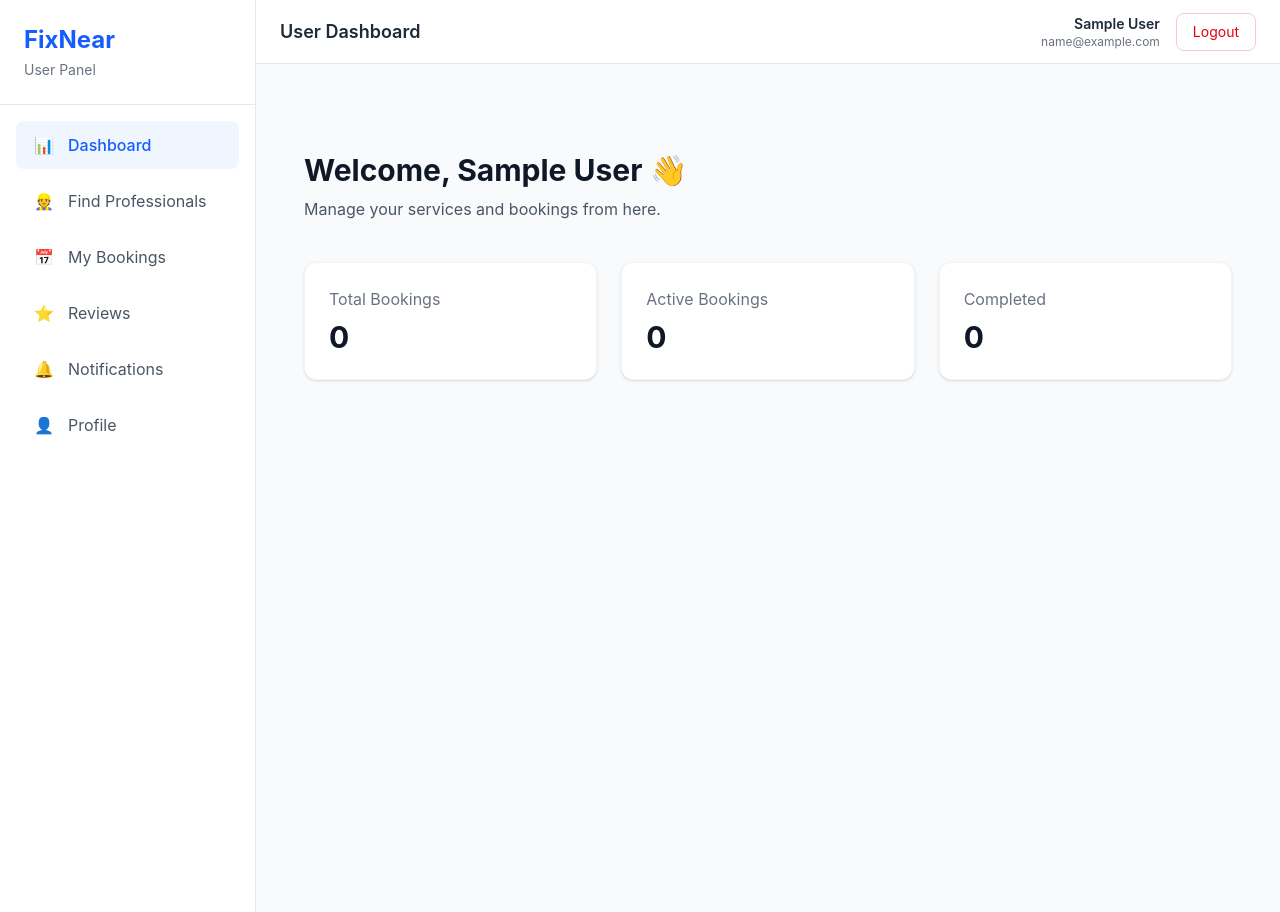
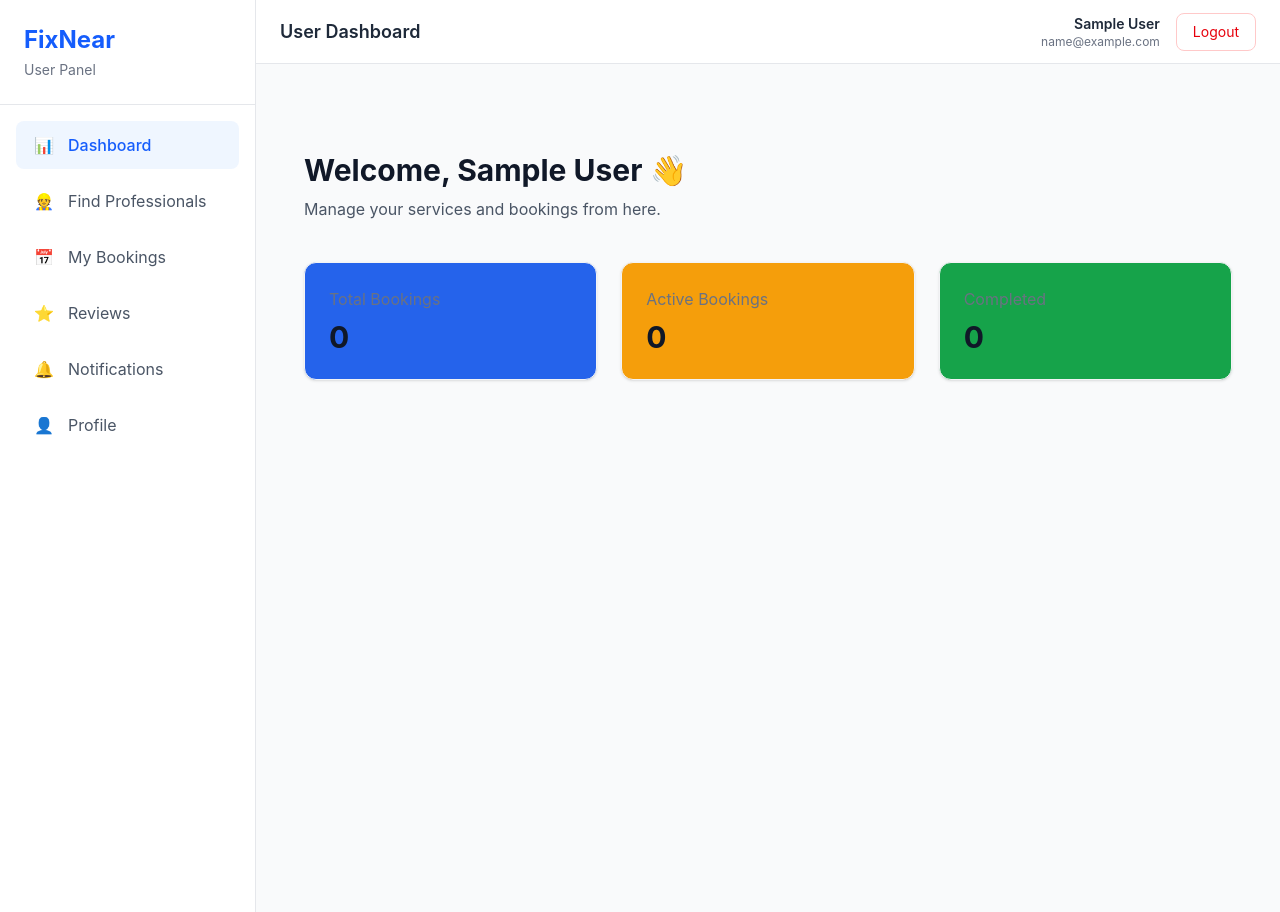
Before and after one commit to AmarveerThenua/FixNear, a React (Vite) app in the folder frontend/: page /dashboard in a window 1280 px wide. Built offline with nearby package versions, Linux system fonts and the light colour scheme; no server answers; sample sign-in values are in the browser's storage.

Commit message:
Change Color in User Dashboard

```diff
--- a/frontend/src/pages/user/Dashboard.jsx
+++ b/frontend/src/pages/user/Dashboard.jsx
@@ -79,7 +79,7 @@ const Dashboard = () => {
         </div>
 
         <div className="grid grid-cols-1 sm:grid-cols-2 md:grid-cols-3 gap-4 sm:gap-5 md:gap-6 mt-7 sm:mt-9 md:mt-10">
-          <div className="bg-white p-4 sm:p-5 md:p-6 rounded-xl shadow-sm border border-gray-100">
+          <div className="bg-[#2563EB] p-4 sm:p-5 md:p-6 rounded-xl shadow-sm border border-gray-100">
             <p className="text-sm sm:text-base text-gray-500">
               Total Bookings
             </p>
@@ -89,7 +89,7 @@ const Dashboard = () => {
             </p>
           </div>
 
-          <div className="bg-white p-4 sm:p-5 md:p-6 rounded-xl shadow-sm border border-gray-100">
+          <div className="bg-[#F59E0B] p-4 sm:p-5 md:p-6 rounded-xl shadow-sm border border-gray-100">
             <p className="text-sm sm:text-base text-gray-500">
               Active Bookings
             </p>
@@ -99,7 +99,7 @@ const Dashboard = () => {
             </p>
           </div>
 
-          <div className="bg-white p-4 sm:p-5 md:p-6 rounded-xl shadow-sm border border-gray-100 sm:col-span-2 md:col-span-1">
+          <div className="bg-[#16A34A] p-4 sm:p-5 md:p-6 rounded-xl shadow-sm border border-gray-100 sm:col-span-2 md:col-span-1">
             <p className="text-sm sm:text-base text-gray-500">
               Completed
             </p>
```
